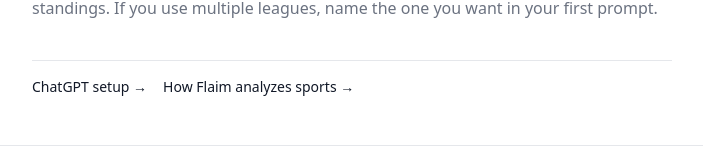
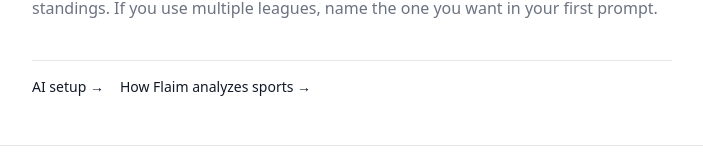
Before and after one commit to jdguggs10/flaim, a Next.js app in the folder web/: page /guide/platforms in a window 1280 px wide. Shown: the part 2551-2718 px from the top of the page, without its empty margins (288-991 px from the left). Built offline with nearby package versions, Linux system fonts and the light colour scheme; no server answers.

Commit message:
Address launch copy review nits

```diff
--- a/web/app/(site)/guide/platforms/page.tsx
+++ b/web/app/(site)/guide/platforms/page.tsx
@@ -348,7 +348,7 @@ export default function PlatformsGuidePage() {
 
         <div className="flex items-center gap-4 border-t pt-4 text-sm">
           <Link href="/guide/ai" className="text-primary hover:underline">
-            ChatGPT setup &rarr;
+            AI setup &rarr;
           </Link>
           <Link href="/guide/sports" className="text-primary hover:underline">
             How Flaim analyzes sports &rarr;
--- a/web/app/(site)/guide/sports/page.tsx
+++ b/web/app/(site)/guide/sports/page.tsx
@@ -393,7 +393,7 @@ export default function SportsGuidePage() {
             &larr; Platform setup
           </Link>
           <Link href="/guide/ai" className="text-primary hover:underline">
-            ChatGPT setup &rarr;
+            AI setup &rarr;
           </Link>
         </div>
       </div>
```
Also changed, not shown: 1 other file (tests, documents, lock files or other folders).
